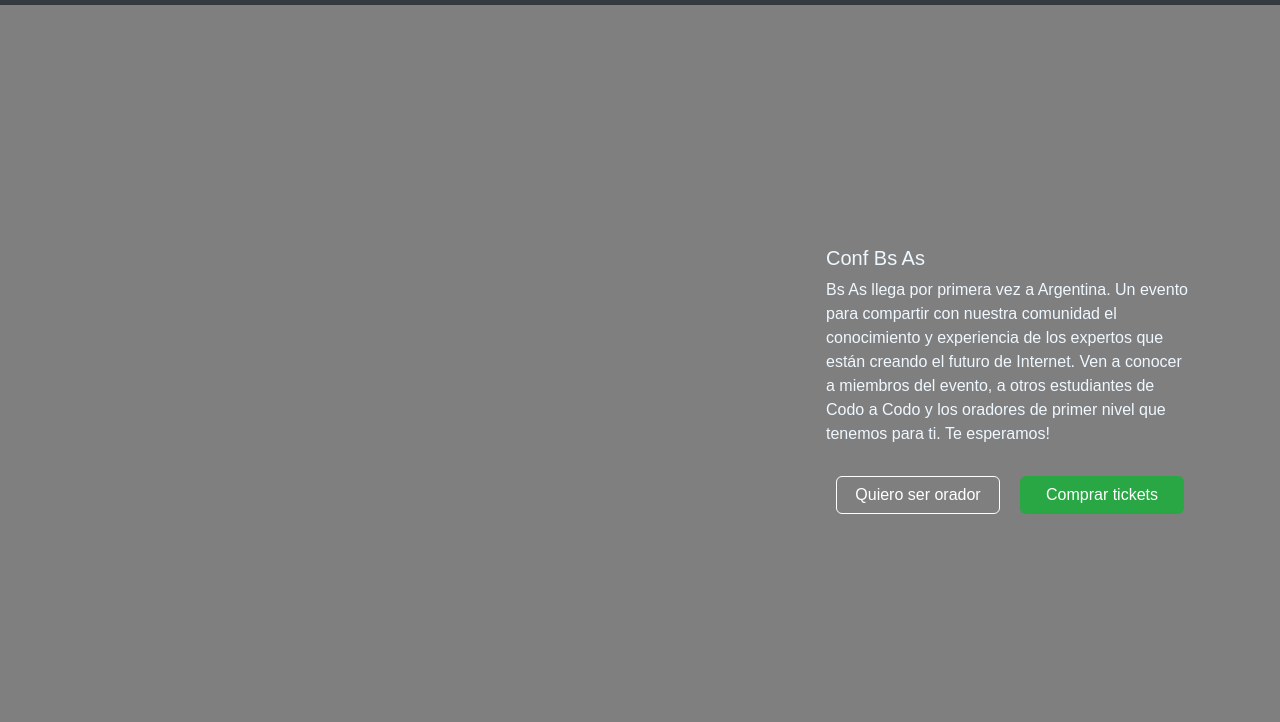
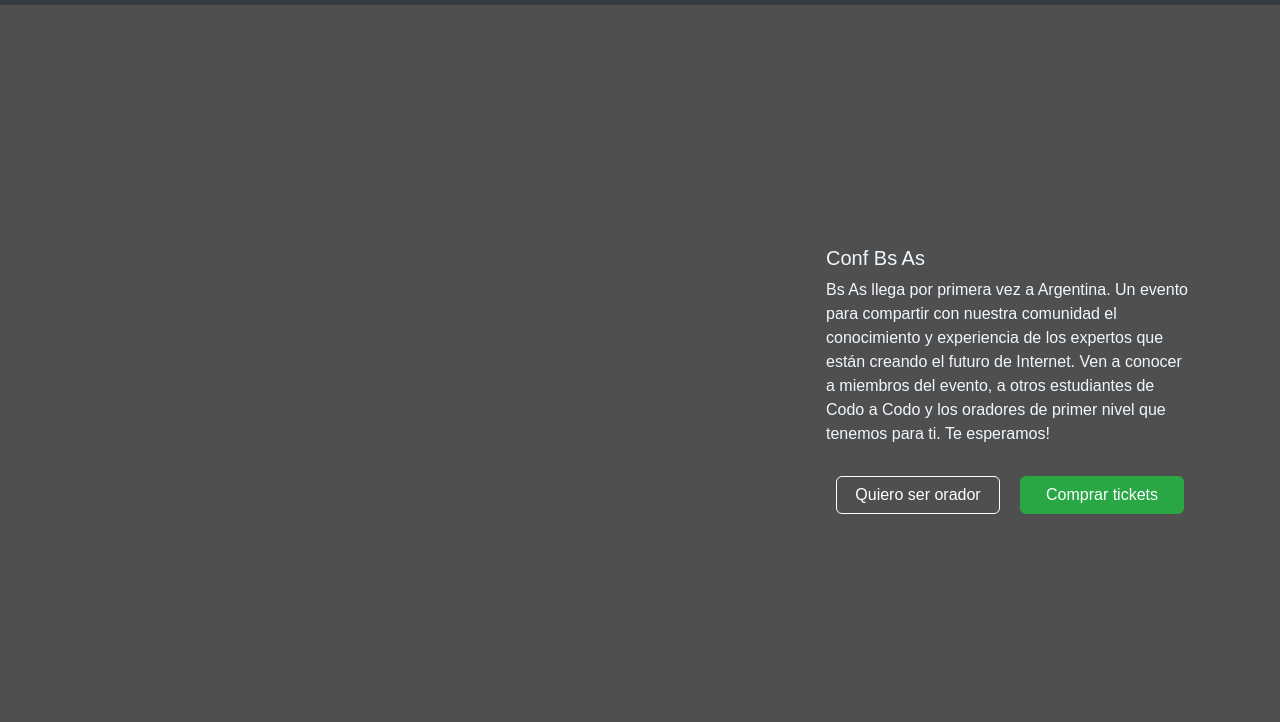
Before and after one commit to pskocir/codoacodo-conf, a plain HTML site: page index.html in a window 1280 px wide. Shown: the part 78-800 px from the top of the page. Drawn offline with nearby package versions, Linux system fonts and the light colour scheme; the site is published under a folder, as on GitHub Pages, so addresses that start at the root find nothing.

Commit message:
modificando background

```diff
--- a/style.css
+++ b/style.css
@@ -26,7 +26,7 @@
 
 
 .background-container {
-  background-image: url('/images/ba1.jpg');
+  background-image: url('./images/ba1.jpg');
   background-size: cover; /* Hace que la imagen de fondo cubra todo el contenedor */
   background-position: center;
   min-height: 100vh;
```
